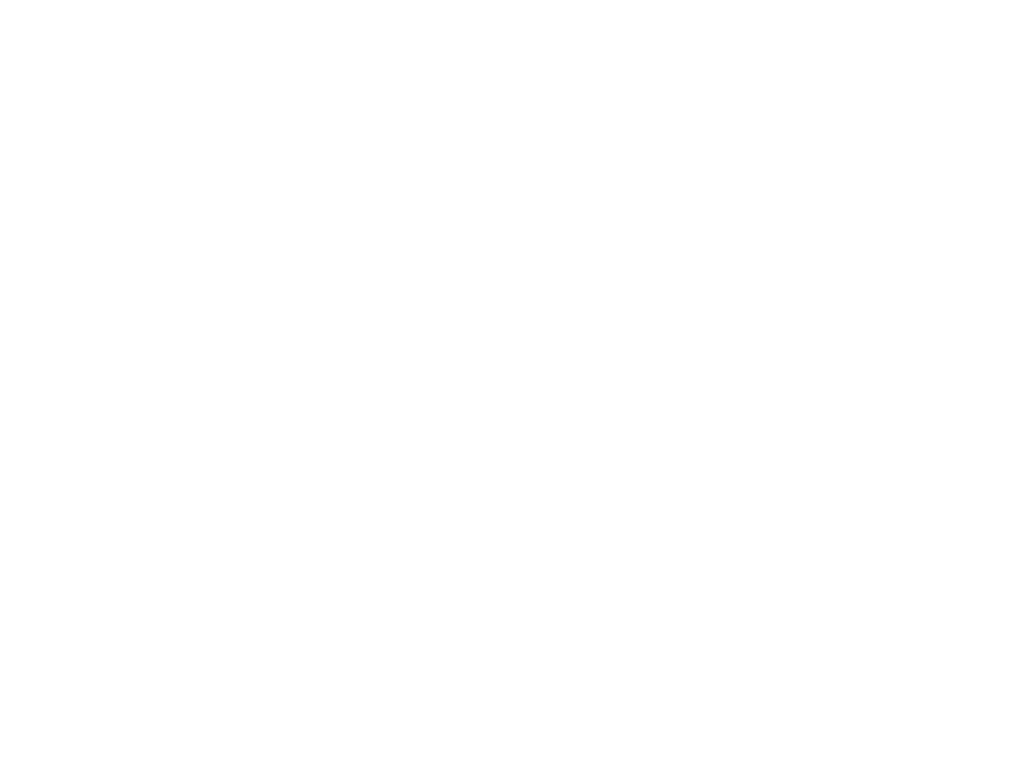
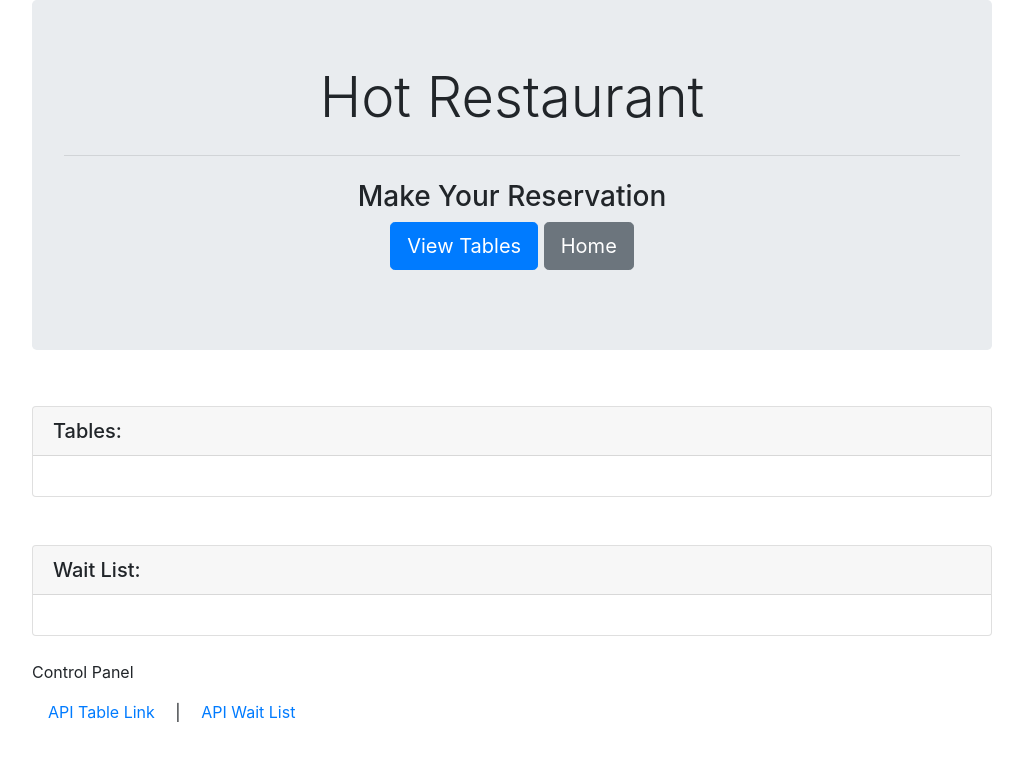
Before and after one commit to Sforzemon/Hot-restaurant, a website: page tables.html in a window 1280 px wide. Shown: the whole page, without its empty margins (128-1151 px from the left). Drawn offline with nearby package versions, Linux system fonts and the light colour scheme.

Commit message:
foot in reservation, updated tables.html

```diff
--- a/tables.html
+++ b/tables.html
@@ -0,0 +1,55 @@
+<!DOCTYPE html>
+<html lang="en">
+<head>
+    <meta charset="UTF-8">
+    <meta name="viewport" content="width=device-width, initial-scale=1.0">
+    <title>Reservations</title>
+
+    <link rel="stylesheet" href="https://stackpath.bootstrapcdn.com/bootstrap/4.4.1/css/bootstrap.min.css" integrity="sha384-Vkoo8x4CGsO3+Hhxv8T/Q5PaXtkKtu6ug5TOeNV6gBiFeWPGFN9MuhOf23Q9Ifjh" crossorigin="anonymous">
+    <link rel="stylesheet" href="reservation.css">
+</head>
+<body>
+    <div class="jumbotron w-75 mx-auto">
+        <h1 class="display-4 text-center">Hot Restaurant</h1>
+
+        <hr class="my-4">
+        <h3 class="text-center">Make Your Reservation</h3>
+        <p class="lead text-center">
+          <a class="btn btn-primary btn-lg" href="#" role="button">View Tables</a>
+          <a class="btn btn-secondary btn-lg" href="#" role="button">Home</a>
+        </p>
+      </div>
+      <br>
+      <div class="card w-75 mx-auto">
+        <h5 class="card-header">Tables:</h5>
+        <div class="card-body">
+            <form id="tables">
+              </form>
+        </div>
+      </div>
+      <br>
+      <br>
+      <div class="card w-75 mx-auto">
+        <h5 class="card-header">Wait List:</h5>
+        <div class="card-body">
+            <form id="reservations">
+              </form>
+        </div>
+      </div>
+      <br>
+      <footer>
+        <div class="footer w-75 mx-auto">
+            <p>Control Panel</p>
+           <a class="nav-link d-inline" href="#">API Table Link </a>|
+           <a class="nav-link d-inline" href="#"> API Wait List</a>
+        </div>
+    </footer>
+
+
+
+
+    <script src="https://code.jquery.com/jquery-3.4.1.slim.min.js" integrity="sha384-J6qa4849blE2+poT4WnyKhv5vZF5SrPo0iEjwBvKU7imGFAV0wwj1yYfoRSJoZ+n" crossorigin="anonymous"></script>
+    <script src="https://cdn.jsdelivr.net/npm/popper.js@1.16.0/dist/umd/popper.min.js" integrity="sha384-Q6E9RHvbIyZFJoft+2mJbHaEWldlvI9IOYy5n3zV9zzTtmI3UksdQRVvoxMfooAo" crossorigin="anonymous"></script>
+    <script src="https://stackpath.bootstrapcdn.com/bootstrap/4.4.1/js/bootstrap.min.js" integrity="sha384-wfSDF2E50Y2D1uUdj0O3uMBJnjuUD4Ih7YwaYd1iqfktj0Uod8GCExl3Og8ifwB6" crossorigin="anonymous"></script>
+</body>
+</html>
```
Also changed, not shown: reservation.html (+5 -4 lines).
